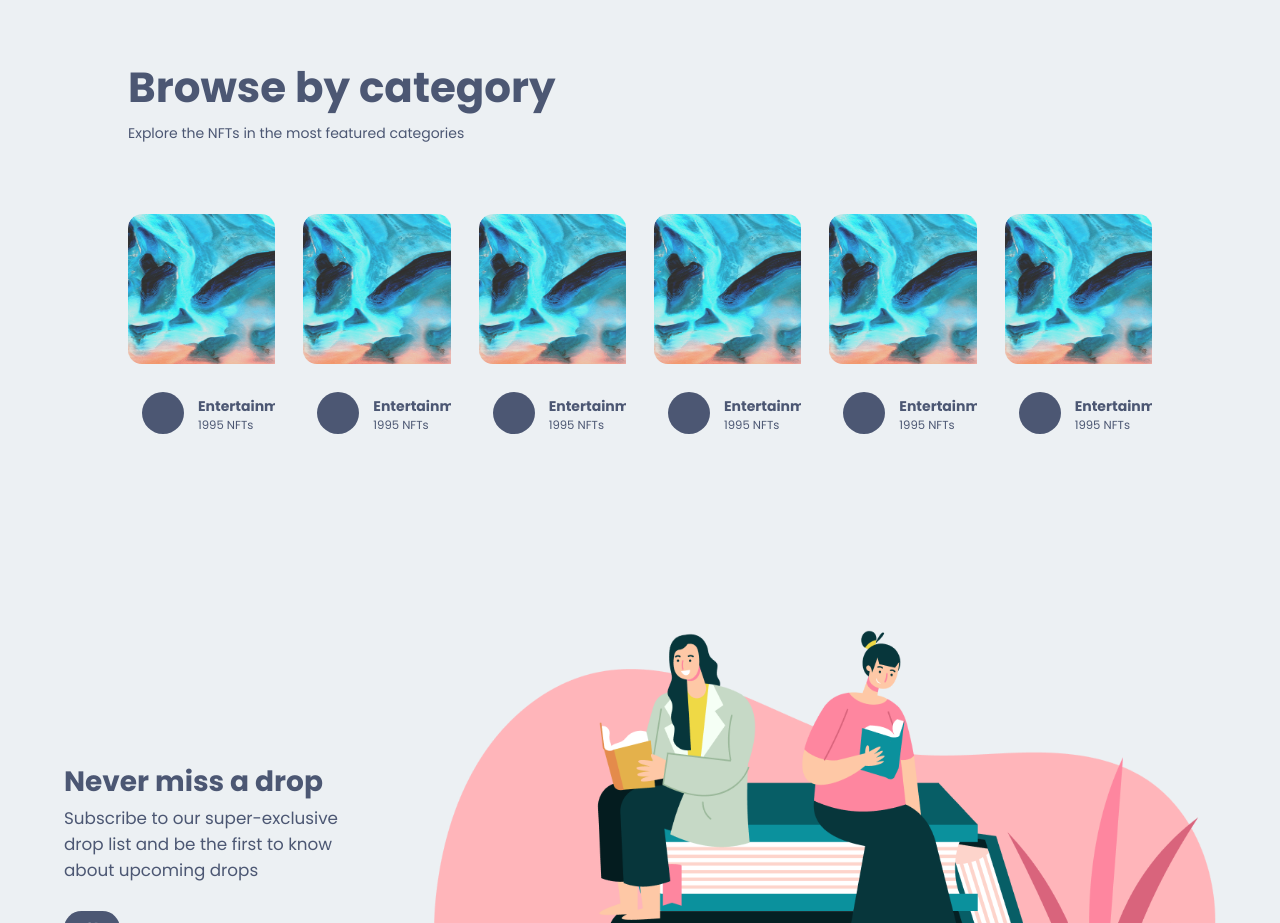
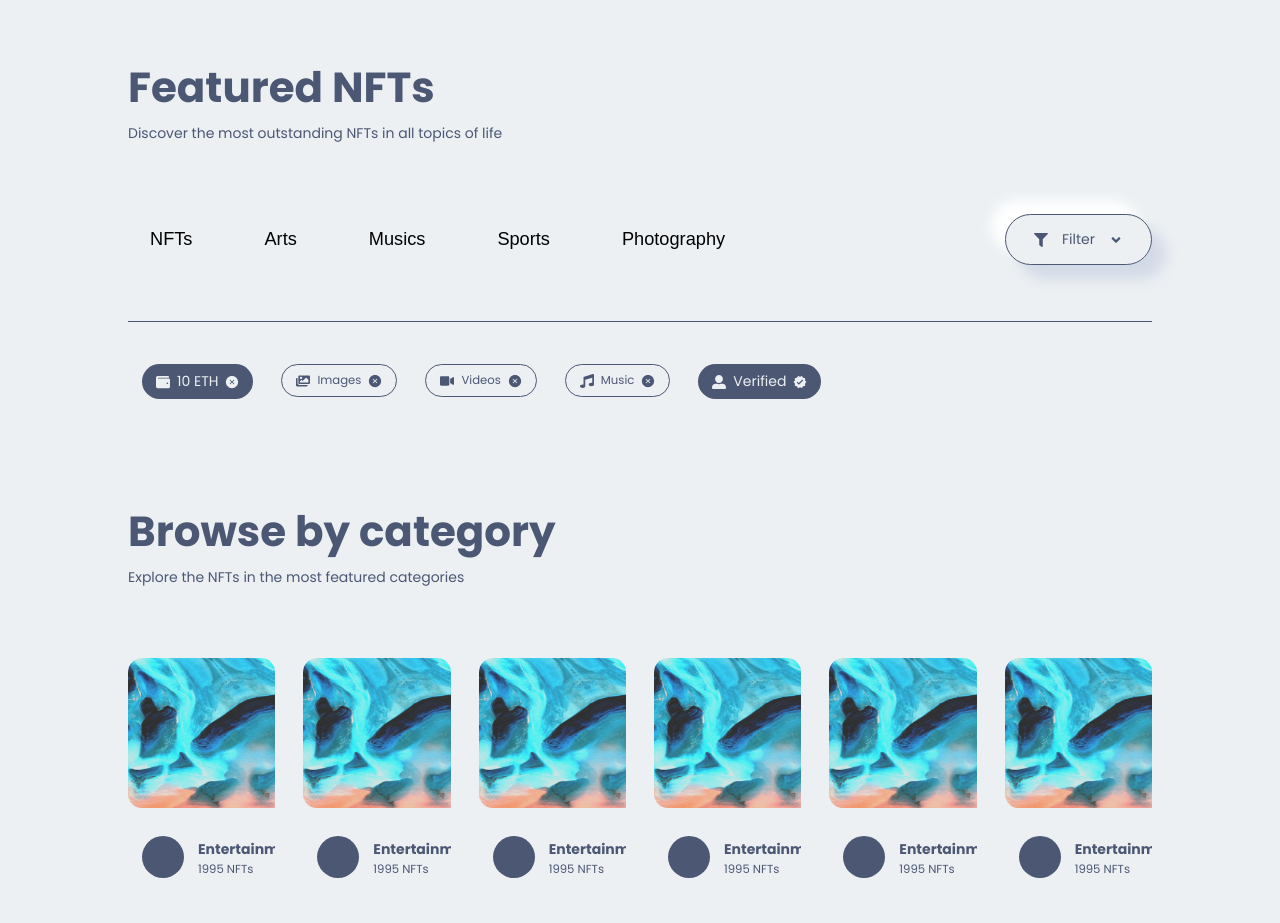
Before and after one commit to ochicode/NFTMARKETPLACE, a Next.js app: page / in a window 1280 px wide. Shown: the part 2340-3263 px from the top of the page. Built offline with nearby package versions, Linux system fonts and the light colour scheme.

Commit message:
creating filter component

```diff
--- /dev/null
+++ b/components/Filter/Filter.jsx
@@ -0,0 +1,132 @@
+import React, { useState } from "react";
+import Image from "next/image";
+import {
+  FaFilter,
+  FaAngleDown,
+  FaAngleUp,
+  FaWallet,
+  FaMusic,
+  FaVideo,
+  faimages,
+  FaUserAlt,
+  FaImages,
+} from "react-icons/fa";
+import { AiFillCloseCircle } from "react-icons/ai";
+import { MdVerified } from "react-icons/md";
+import { TiTick } from "react-icons/ti";
+
+// INTERNAL IMPORT
+import Style from "./Filter.module.css";
+
+const Filter = () => {
+  const [filter, setFilter] = useState(true);
+  const [image, setImage] = useState(true);
+  const [video, setVideo] = useState(true);
+  const [music, setMusic] = useState(true);
+
+  // FUNCTIONS SECTION
+  const openFilter = () => {
+    if (!filter) {
+      setFilter(true);
+    } else {
+      setFilter(false);
+    }
+  };
+
+  const openImage = () => {
+    if (!image) {
+      setImage(true);
+    } else {
+      setImage(false);
+    }
+  };
+
+  const openVideo = () => {
+    if (!video) {
+      setVideo(true);
+    } else {
+      setVideo(false);
+    }
+  };
+
+  const openMusic = () => {
+    if (!music) {
+      setMusic(true);
+    } else {
+      setMusic(false);
+    }
+  };
+
+  return (
+    <div className={Style.filter}>
+      <div className={Style.filter_box}>
+        <div className={Style.filter_box_left}>
+          <button onClick={() => {}}>NFTs</button>
+          <button onClick={() => {}}>Arts</button>
+          <button onClick={() => {}}>Musics</button>
+          <button onClick={() => {}}>Sports</button>
+          <button onClick={() => {}}>Photography</button>
+        </div>
+
+        <div className={Style.filter_box_right}>
+          <div
+            className={Style.filter_box_right_box}
+            onClick={() => openFilter()}
+          >
+            <FaFilter />
+            <span>Filter</span> {filter ? <FaAngleDown /> : <FaAngleUp />}
+          </div>
+        </div>
+      </div>
+      {filter && (
+        <div className={Style.filter_box_items}>
+          <div className={Style.filter_box_items_box}>
+            <div className={Style.filter_box_items_box_item}>
+              <FaWallet /> <span>10 ETH</span>
+              <AiFillCloseCircle />
+            </div>
+          </div>
+
+          <div className={Style.filter_box_items_box}>
+            <div
+              className={Style.filter_box_items_box_item_trans}
+              onClick={() => openImage()}
+            >
+              <FaImages /> <small>Images</small>
+              {image ? <AiFillCloseCircle /> : <TiTick />}
+            </div>
+          </div>
+
+          <div className={Style.filter_box_items_box}>
+            <div
+              className={Style.filter_box_items_box_item_trans}
+              onClick={() => openVideo()}
+            >
+              <FaVideo /> <small>Videos</small>
+              {video ? <AiFillCloseCircle /> : <TiTick />}
+            </div>
+          </div>
+
+          <div className={Style.filter_box_items_box}>
+            <div
+              className={Style.filter_box_items_box_item_trans}
+              onClick={() => openMusic()}
+            >
+              <FaMusic /> <small>Music</small>
+              {music ? <AiFillCloseCircle /> : <TiTick />}
+            </div>
+          </div>
+
+          <div className={Style.filter_box_items_box}>
+            <div className={Style.filter_box_items_box_item}>
+              <FaUserAlt /> <span>Verified</span>
+              <MdVerified />
+            </div>
+          </div>
+        </div>
+      )}
+    </div>
+  );
+};
+
+export default Filter;
--- /dev/null
+++ b/components/Filter/Filter.module.css
@@ -0,0 +1,203 @@
+.filter {
+  padding: 4rem 0;
+  width: 100%;
+}
+
+.filter_box {
+  width: 80%;
+  margin: 0 auto;
+
+  display: flex;
+  align-items: center;
+  justify-content: space-between;
+  padding-bottom: 4rem;
+}
+
+.filter_box_left {
+  display: flex;
+  gap: 2rem;
+}
+
+.filter_box_left button {
+  border: none;
+  outline: none;
+  padding: 1rem 1.5rem;
+  border-radius: 2rem;
+  border: 1px solid var(--main-bg-color);
+  transition: all 0.3s ease-in;
+  font-size: 1.3rem;
+  cursor: pointer;
+  background-color: var(--main-bg-color);
+}
+
+.filter_box_left button:hover {
+  border: 1px solid;
+  color: var(--icons-color);
+  box-shadow: var(--box-shadow);
+}
+
+.filter_box_right_box {
+  border: 1px solid var(--icons-color);
+  padding: 1rem 2rem;
+  border-radius: 2rem;
+  color: var(--icons-color);
+  box-shadow: var(--box-shadow);
+  cursor: pointer;
+  display: flex;
+  align-items: center;
+  gap: 1rem;
+}
+
+.filter_box_items {
+  width: 80%;
+  margin: 0 auto;
+  display: flex;
+  padding: 2rem 0;
+  border-top: 1px solid var(--icons-color);
+}
+
+.filter_box_items_box {
+  padding: 1rem;
+}
+
+.filter_box_items_box_item {
+  background-color: var(--icons-color);
+  padding: 0.5rem 1rem;
+  border-radius: 2rem;
+  color: var(--main-bg-color);
+  cursor: pointer;
+
+  display: flex;
+  align-items: center;
+  gap: 0.5rem;
+}
+
+.filter_box_items_box_item_trans {
+  border: 1px solid var(--icons-color);
+  color: var(--icons-color);
+  padding: 0.5rem 1rem;
+  border-radius: 2rem;
+  cursor: pointer;
+
+  display: flex;
+  align-items: center;
+  gap: 0.5rem;
+}
+
+@media screen and (mid-device-width: 320px) and (max-device-width: 375px) {
+  .filter_box {
+    display: grid;
+    gap: 4rem;
+    width: 90%;
+  }
+
+  .filter_box_left {
+    display: grid;
+    grid-template-columns: repeat(3, 1fr);
+    gap: 0.5rem;
+  }
+
+  .filter_box_left button {
+    padding: 0.2rem;
+  }
+
+  .filter_box_items {
+    width: 90%;
+    display: grid;
+    grid-template-columns: repeat(2, 1fr);
+  }
+
+  .filter_box_right_box {
+    display: flex;
+    align-items: center;
+    justify-content: center;
+    gap: 4rem;
+    padding-inline: 2rem;
+  }
+
+  .filter_box_items_box_item {
+    justify-content: space-between;
+  }
+
+  .filter_box_items_box_item_trans {
+    justify-content: space-between;
+  }
+}
+
+@media screen and (mid-device-width: 377px) and (max-device-width: 425px) {
+  .filter_box {
+    width: 90%;
+    display: grid;
+    gap: 4rem;
+  }
+
+  .filter_box_left {
+    display: grid;
+    grid-template-columns: repeat(3, 1fr);
+  }
+
+  .filter_box_left button {
+    padding: 1rem;
+  }
+
+  .filter_box_items {
+    display: grid;
+    width: 90%;
+    grid-template-columns: repeat(2, 1fr);
+  }
+
+  .filter_box_right_box {
+    display: flex;
+    align-items: center;
+    justify-content: center;
+    gap: 4rem;
+    padding-inline: 2rem;
+  }
+
+  .filter_box_items_box_item {
+    justify-content: space-between;
+  }
+
+  .filter_box_items_box_item_trans {
+    justify-content: space-between;
+  }
+}
+
+@media screen and (mid-device-width: 427px) and (max-device-width: 768px) {
+  .filter_box {
+    width: 90%;
+    display: grid;
+    gap: 4rem;
+  }
+
+  .filter_box_left {
+    display: grid;
+    grid-template-columns: repeat(3, 1fr);
+  }
+
+  .filter_box_left button {
+    padding: 1rem;
+  }
+
+  .filter_box_items {
+    display: grid;
+    width: 90%;
+    grid-template-columns: repeat(2, 1fr);
+  }
+
+  .filter_box_right_box {
+    display: flex;
+    align-items: center;
+    justify-content: center;
+    gap: 4rem;
+    padding-inline: 2rem;
+  }
+
+  .filter_box_items_box_item {
+    justify-content: space-between;
+  }
+
+  .filter_box_items_box_item_trans {
+    justify-content: space-between;
+  }
+}
--- a/components/componentsindex.js
+++ b/components/componentsindex.js
@@ -7,5 +7,6 @@
 import Subscribe from "./Subscribe/Subscribe";
 import Title from './Title/Title'
 import Category from "./Category/Category";
+import Filter from "./Filter/Filter";
 
-export { Button, Footer, NavBar, HeroSection, Service, BigNFTSlider, Subscribe, Title, Category }
+export { Button, Footer, NavBar, HeroSection, Service, BigNFTSlider, Subscribe, Title, Category, Filter }
--- a/pages/index.js
+++ b/pages/index.js
@@ -2,7 +2,7 @@
 
 // INTERNAL IMPORT
 import Style from '../styles/index.module.css'
-import { BigNFTSlider, Category, HeroSection, Service, Subscribe, Title } from "@/components/componentsindex";
+import { BigNFTSlider, Category, Filter, HeroSection, Service, Subscribe, Title } from "@/components/componentsindex";
 
 const Home = () => {
   return (
@@ -10,6 +10,8 @@
       <HeroSection />
       <Service />
       <BigNFTSlider />
+      <Title heading='Featured NFTs' paragraph='Discover the most outstanding NFTs in all topics of life' />
+      <Filter />
       <Title heading='Browse by category' paragraph='Explore the NFTs in the most featured categories' />
       <Category />
       <Subscribe />
```
